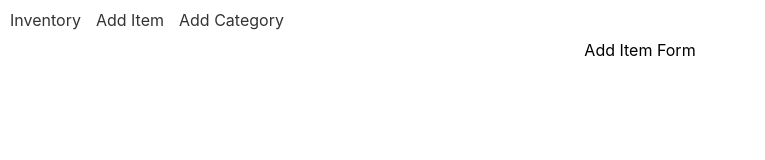
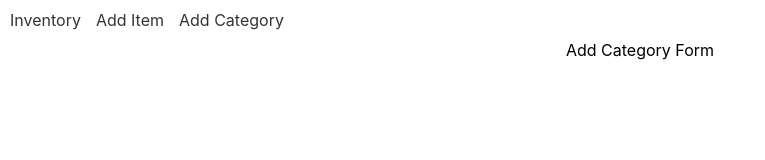
Before and after one commit to SemanticSalt-dev/ReactAssetManager, a React (Create React App) app: page /add-category in a window 1280 px wide. Shown: the top 160 px of the page, without its empty margins (0-765 px from the left). Built offline with nearby package versions, Linux system fonts and the light colour scheme.

Commit message:
The add category form has been amended as this was just a copy of the add item form on the last commit.

```diff
--- a/src/components/AddCategoryForm.js
+++ b/src/components/AddCategoryForm.js
@@ -1,7 +1,7 @@
 import React from 'react';
 
-function AddItemForm() {
-    return <div>Add Item Form</div>;
+function AddCategoryForm() {
+    return <div>Add Category Form</div>;
 }
 
-export default AddItemForm;
+export default AddCategoryForm;
```
